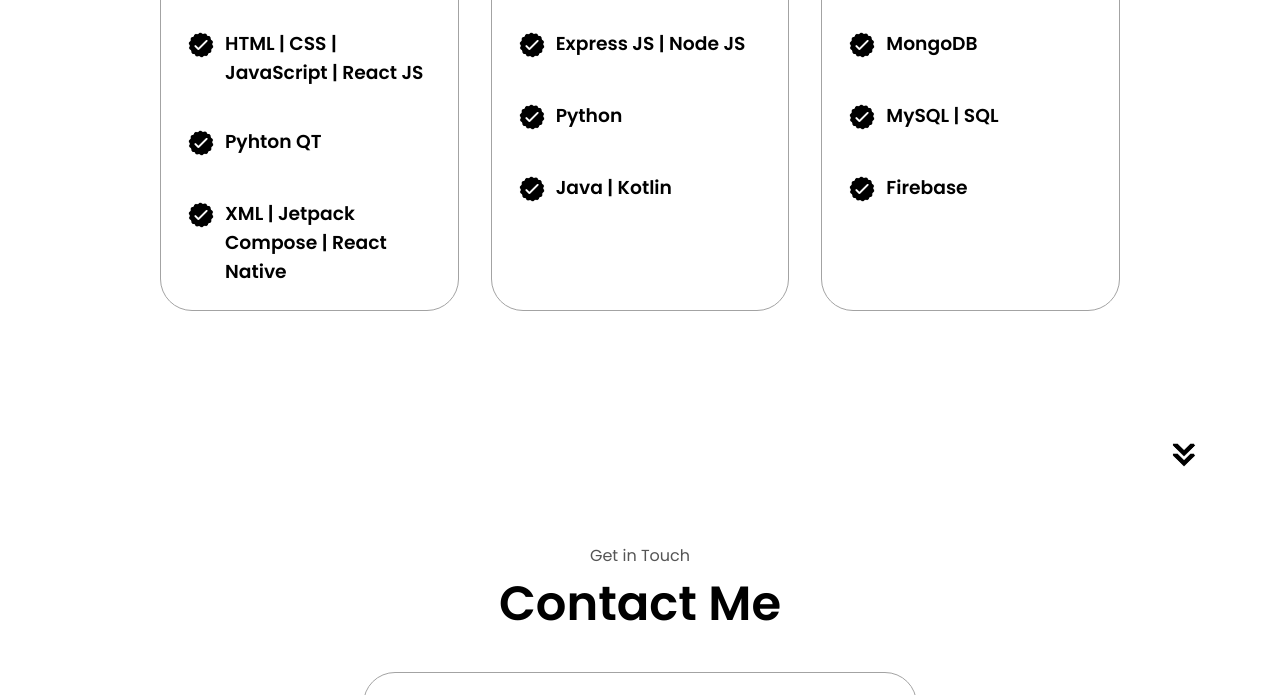
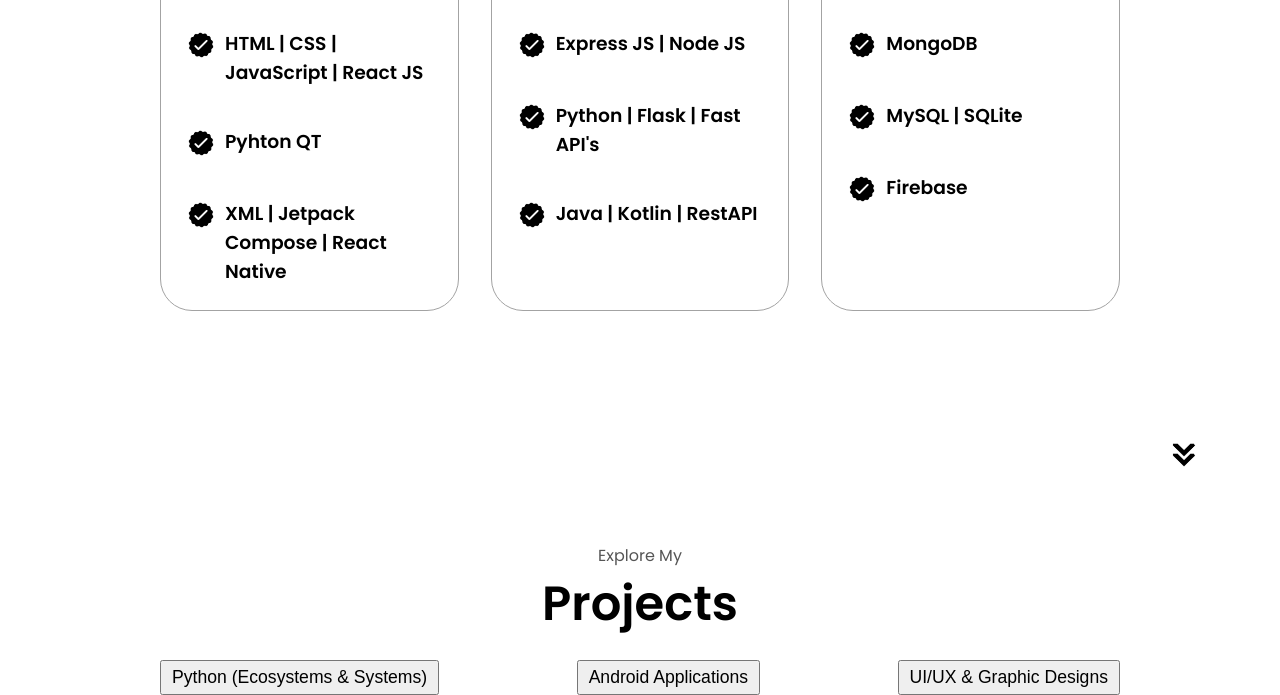
Before and after one commit to aryanDevAK/aryankhatriportfolio, a plain HTML site: page index.html in a window 1280 px wide. Shown: the part 1921-2616 px from the top of the page. Drawn offline with Linux system fonts and the light colour scheme.

Commit message:
portfolio

```diff
--- a/index.html
+++ b/index.html
@@ -203,7 +203,7 @@
                   class="icon"
                 />
                 <div>
-                  <h3>Python</h3>
+                  <h3>Python | Flask | Fast API's</h3>
                 </div>
               </article>
               <article>
@@ -213,7 +213,7 @@
                   class="icon"
                 />
                 <div>
-                  <h3>Java | Kotlin</h3>
+                  <h3>Java | Kotlin | RestAPI</h3>
                 </div>
               </article>
             </div>
@@ -238,7 +238,7 @@
                   class="icon"
                 />
                 <div>
-                  <h3>MySQL | SQL</h3>
+                  <h3>MySQL | SQLite</h3>
                 </div>
               </article>
               <article>
@@ -263,6 +263,21 @@
       />
     </section>
 
+    <!-- Projects Section -->
+    <section id="projects">
+      <div class="proj-container">
+        <p>Explore My</p>
+        <h1 class="title">Projects</h1>
+        <div class="head-container" id="head-container">
+          <button class="btn-color-3">Python (Ecosystems & Systems)</button>
+          <button class="btn-color-3">Android Applications</button>
+          <button class="btn-color-3">UI/UX & Graphic Designs</button>
+        </div>
+        <div class="python-projects" id="python-projects"></div>
+      </div>
+    </section>
+
+    <!-- Contact Me Section -->
     <section id="contact">
       <p class="section__text__p1">Get in Touch</p>
       <h1 class="title">Contact Me</h1>
--- a/script.js
+++ b/script.js
@@ -6,7 +6,7 @@ function toggleMenu() {
   }
 
 
-const texts = ["Ecosystems & Systems Engineer", "Software Engineer", "Android Developer", "UI/UX Designer"];
+const texts = ["Ecosystem Engineer", "Software Engineer", "Android Developer", "UI/UX Designer"];
 let index = 0;
 let text = "";
 let isTyping = true;
--- a/style.css
+++ b/style.css
@@ -413,20 +413,18 @@ article .icon {
   background: rgb(250, 250, 250);
 }
 
-.project-img {
-  border-radius: 2rem;
-  width: 90%;
-  height: 90%;
+.proj-container {
+  text-align: center;
 }
-
-.project-title {
-  margin: 1rem;
-  color: black;
+.head-container {
+  margin-top: 20px;
+  display: flex;
+  align-items: center;
+  justify-content: space-between;
 }
-
-.project-btn {
-  color: black;
-  border-color: rgb(163, 163, 163);
+.head-container > button {
+  font-size: 1.1rem;
+  padding: 5px 10px;
 }
 
 /* CONTACT */
```
